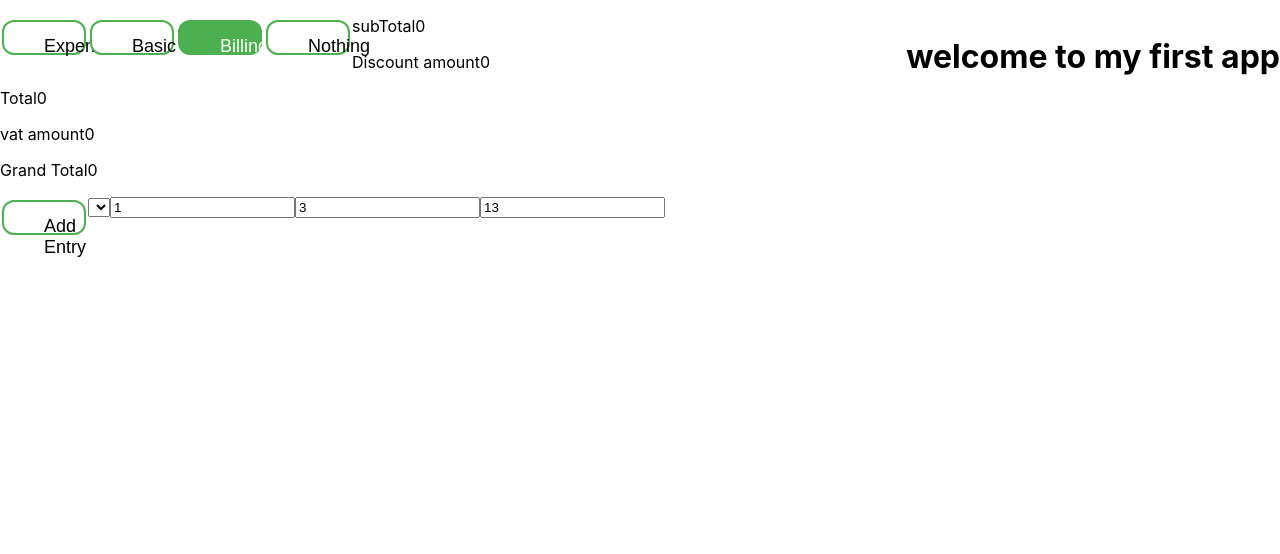
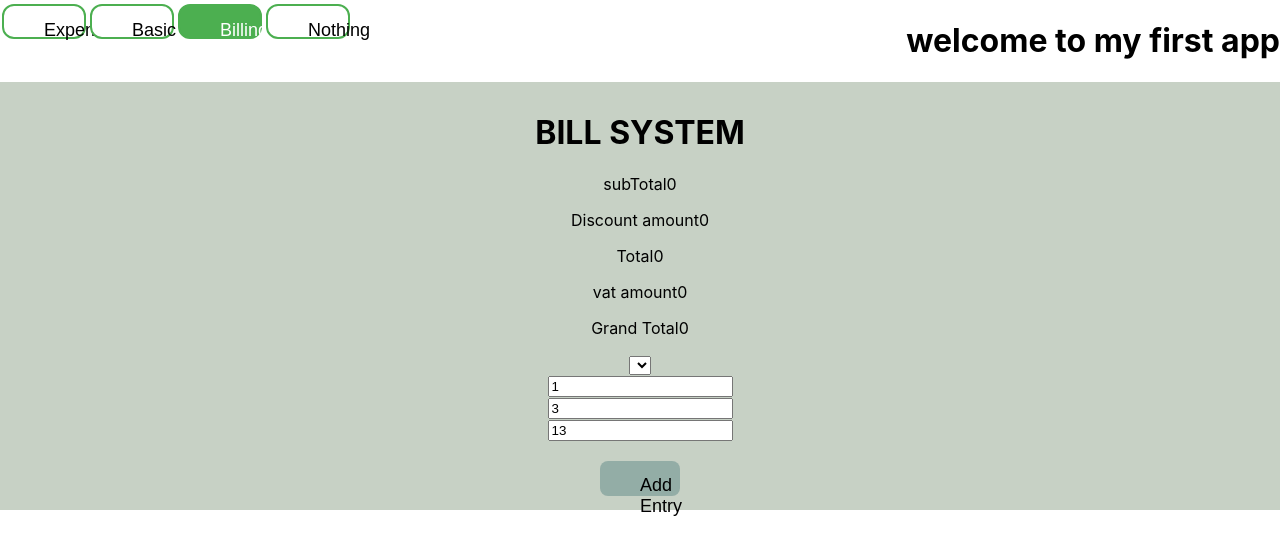
Before and after one commit to astha-paudel63/first-app, a React (Create React App) app: page / in a window 1280 px wide. Both pictures are taken after a click on the button "Billing List". Shown: the top 554 px of the page. Built offline with nearby package versions, Linux system fonts and the light colour scheme.

Commit message:
styling-bill

```diff
--- a/src/BillingList.js
+++ b/src/BillingList.js
@@ -1,4 +1,5 @@
 import React, { useEffect, useState } from "react";
+import "./billing.css";
 
 const BillingList = () => {
   const [entries, setEntries] = useState([]);
@@ -10,60 +11,146 @@ const [subTotal, setSubtotal] = useState(0);
   const [discountRate, setDiscoutRate] = useState(3);
   const [vatRate, setVatRate] = useState(13);
 
-
   useEffect(() => {
-    const productsRecorded = JSON.parse(localStorage.getItem('products'));
-    if(productsRecorded) {
+    const productsRecorded = JSON.parse(localStorage.getItem("products"));
+    if (productsRecorded) {
       setProducts(productsRecorded);
     }
-},[]);
+  }, []);
 
-const handleAddEntry = e => {
-    const productt = products.find(pr => pr.id === product);
-    setEntries([...entries, { productId: product, productName: productt.name, price: productt.price, quantity }])
+  const handleAddEntry = (e) => {
+    const productt = products.find((pr) => pr.id === product);
+    setEntries([
+      ...entries,
+      {
+        productId: product,
+        productName: productt.name,
+        price: productt.price,
+        quantity,
+      },
+    ]);
   };
 
-
   console.log(products, product);
-    return (<div>
+  return (
+    <div className="body-wapper">
       <div className="entries-container">
-        {entries.map(en => (<div>
+        <div className="bill">
+          <h1>BILL SYSTEM</h1>
+        </div>
+        <div className="entries-wapper">
+          {entries.map((en) => (
+            <div className="entries">
+              <div className="productName">
+                <h3>Product Name</h3>
                 <span>{en.productName}</span>
+              </div>
+              <div className="quantity">
+                <h3>Quantity</h3>
                 <span>{+en.quantity}</span>
+              </div>
+              <div className="price">
+                <h3>Price</h3>
                 <span>{+en.price}</span>
+              </div>
+              {/* <div className="totall">
                 <span>{+en.price * +en.quantity}</span>
-        </div>))}
-        <p><span>subTotal</span>
-        <span>{entries.reduce((a,v) => a + +v.price * +v.quantity  ,0)}</span>
+              </div> */}
+            </div>
+          ))}
+        </div>
+        <div className="subtotal">
+          <p>
+            <span>subTotal</span>
+            <span>
+              {entries.reduce((a, v) => a + +v.price * +v.quantity, 0)}
+            </span>
           </p>
+        </div>
+        <div className="discount">
           <p>
             <span>Discount amount</span>
-            <span>{entries.reduce((a,v) => a + +v.price * +v.quantity  ,0)*discountRate/100}</span>
+            <span>
+              {(entries.reduce((a, v) => a + +v.price * +v.quantity, 0) *
+                discountRate) /
+                100}
+            </span>
           </p>
+        </div>
+        <div className="Total">
           <p>
             <span>Total</span>
-            <span>{entries.reduce((a,v) => a + +v.price * +v.quantity  ,0)*(1 - discountRate/100)}</span>
+            <span>
+              {entries.reduce((a, v) => a + +v.price * +v.quantity, 0) *
+                (1 - discountRate / 100)}
+            </span>
           </p>
+        </div>
+        <div className="vat">
           <p>
             <span>vat amount</span>
-            <span>{entries.reduce((a,v) => a + +v.price * +v.quantity  ,0)*(1 - discountRate/100)*vatRate/100}</span>
+            <span>
+              {(entries.reduce((a, v) => a + +v.price * +v.quantity, 0) *
+                (1 - discountRate / 100) *
+                vatRate) /
+                100}
+            </span>
           </p>
+        </div>
+        <div className="grand">
           <p>
             <span>Grand Total</span>
-            <span>{entries.reduce((a,v) => a + +v.price * +v.quantity  ,0)*(1 - discountRate/100)*(1 + vatRate/100)}</span>
+            <span>
+              {entries.reduce((a, v) => a + +v.price * +v.quantity, 0) *
+                (1 - discountRate / 100) *
+                (1 + vatRate / 100)}
+            </span>
           </p>
         </div>
-      <div>
-          <select value={product} onChange={e => setProduct(e.target.value)}>
-              {products.map(p =>(<option id={p.name} key={p.id} value={p.id}>{p.name}</option>))}
+
+      </div>
+
+      <div className="type">
+        <div className="select">
+          <select value={product} onChange={(e) => setProduct(e.target.value)}>
+            {products.map((p) => (
+              <option id={p.name} key={p.id} value={p.id}>
+                {p.name}
+              </option>
+            ))}
           </select>
-          <input value={quantity} type="number" onChange={e => setQuantity(e.target.value)} />
+        </div>
+        <div className="quantity">
+          <input
+            value={quantity}
+            type="number"
+            onChange={(e) => setQuantity(e.target.value)}
+          />
+        </div>
+        <div className="intput-discount">
+
+
+        <input
+          value={discountRate}
+          type="number"
+          onChange={(e) => setDiscoutRate(e.target.value)}
+          />
+          </div>
+          <div className="input-vat">
+
+        <input
+          value={vatRate}
+          type="number"
+          onChange={(e) => setVatRate(e.target.value)}
+          />
+          </div>
+      </div>
+        <div className="add">
+
         <button onClick={handleAddEntry}>Add Entry</button>
-
-          <input value={discountRate} type="number" onChange={e => setDiscoutRate(e.target.value)} />
-          <input value={vatRate} type="number" onChange={e => setVatRate(e.target.value)} />
         </div>
-      </div>)
+    </div>
+  );
 };
 
 export default BillingList;
--- /dev/null
+++ b/src/billing.css
@@ -0,0 +1,23 @@
+
+.entries{
+    width: 60%;
+    display: flex;
+    justify-content: space-between;
+    margin: 15px 0px 15px 230px;
+}
+.bill{
+    text-align: center;
+
+}
+.body-wapper{
+    text-align: center;
+    background-color: rgb(199, 209, 197);
+    display: flex;
+    flex-direction: column;
+    align-items: center;
+    padding: 10px 0;
+    width: 100%;
+}
+.entries-container{
+   width:100%;
+}
```
Lines whose indentation alone changed are shown as unchanged.
